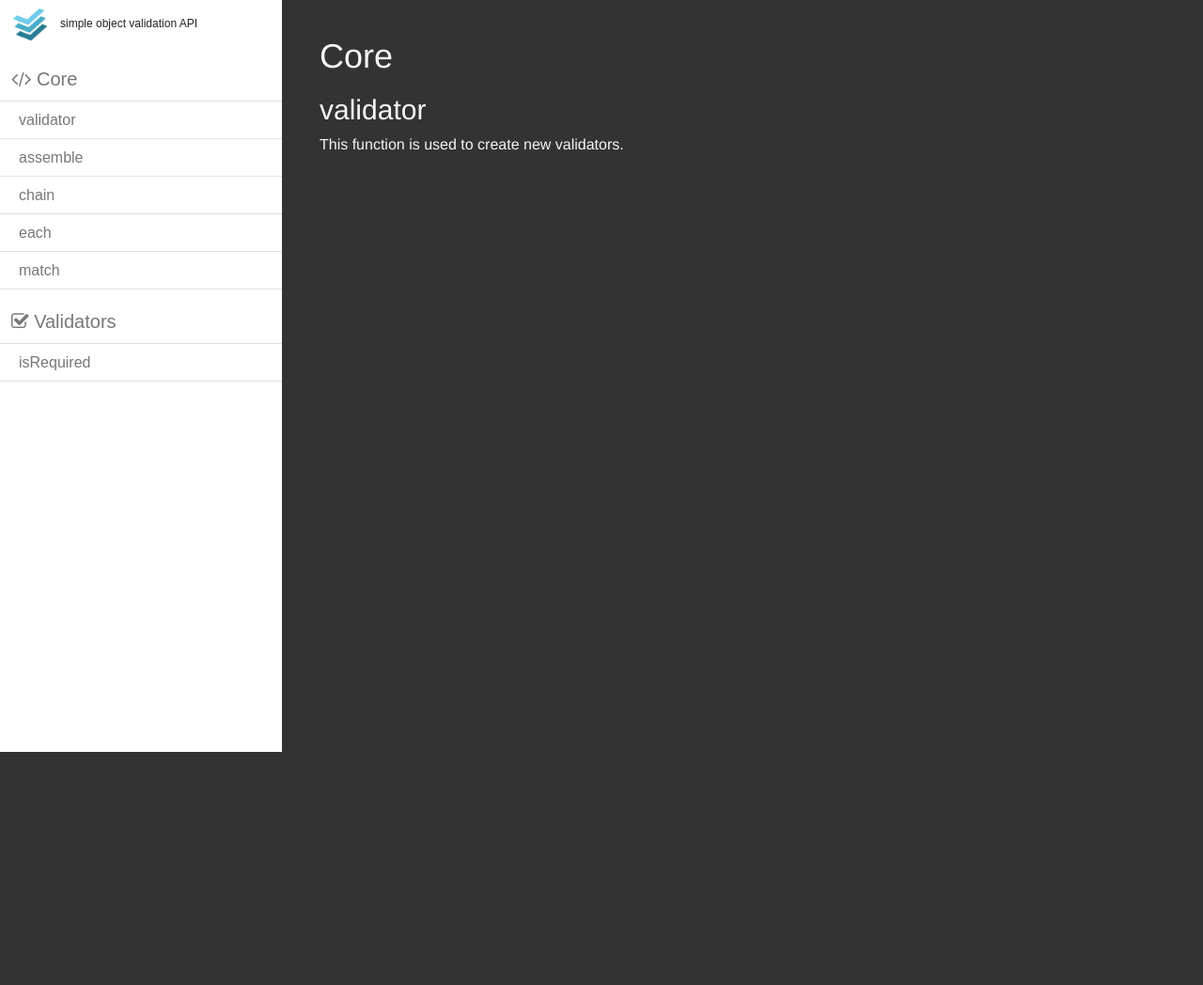
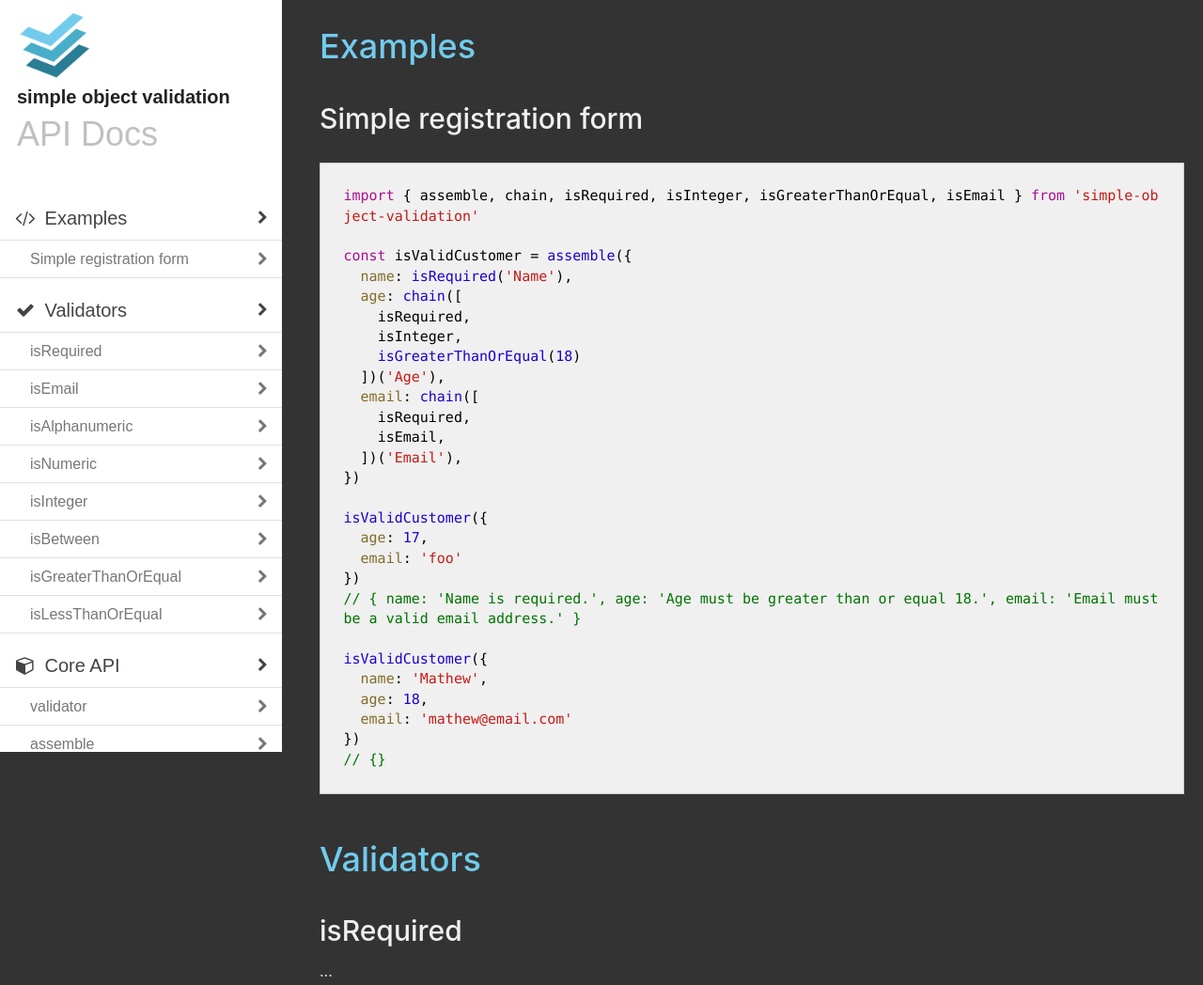
Before and after one commit to madcat23/simple-object-validation, a website built with webpack: page docs/index.html in a window 1280 px wide. Shown: the top 1048 px of the page at 94% size. Before the commit the page ends 800 px from the top, so only its background shows below. Built offline with nearby package versions, Linux system fonts and the light colour scheme.

Commit message:
Added docs

```diff
--- /dev/null
+++ b/docs/css/style.css
@@ -0,0 +1,182 @@
+body {
+  font-family: Sans-Serif;
+  margin: 0px;
+  padding: 0px;
+  background: #333333;
+  color: #f0f0f0;
+  font-size: 16px;
+
+  font-family: -apple-system, BlinkMacSystemFont, "Segoe UI", Helvetica, Arial, sans-serif, "Apple Color Emoji", "Segoe UI Emoji", "Segoe UI Symbol"
+}
+
+h1.top {
+  margin-top: 0;
+}
+h1 {
+  margin-top: 40px;
+  padding: 10px 0;
+  color: rgb(114, 203, 236);
+}
+h2 {
+  padding: 10px 0;
+  margin-top: 20px;
+  margin-bottom: 5px;
+}
+
+.definition {
+  font-family: monospace;
+  margin: 30px 0;
+  color: #72cbec;
+}
+.definition em {
+  color: #bce4f3;
+  font-style: normal;
+}
+.definition em em {
+  color: #ddeaef;
+}
+
+pre {
+  font-size: 1.5rem;
+  border-radius: 0;
+  background: #f0f0f0;
+  margin-top: 20px;
+}
+pre code {
+  position: relative;
+}
+.hljs {
+  background: #f0f0f0;
+}
+
+.nav-side-menu {
+  overflow: auto;
+  font-family: sans-serif;
+  font-size: 14px;
+  font-weight: 200;
+  background-color: #ffffff;
+  position: fixed;
+  top: 0px;
+  width: 300px;
+  height: 100%;
+}
+.nav-side-menu .brand {
+  background-color: #ffffff;
+  display: block;
+  text-align: center;
+  font-size: 20px;
+  color: #222222;
+  margin-top: 8px;
+}
+.nav-side-menu .brand p {
+  line-height: 30px;
+}
+.nav-side-menu .brand p strong {
+  font-size: 36px;
+  font-weight: normal;
+  margin-bottom: 10px;
+  display: inline-block;
+  color: #c0c0c0;
+}
+.nav-side-menu .brand img {
+  margin-right: 12px;
+}
+.nav-side-menu .toggle-btn {
+  display: none;
+}
+.menu-list a {
+  color: #777777;
+  font-size: 16px;
+  display: block;
+  line-height: 40px;
+  height: 40px;
+  padding: 0 12px;
+  text-decoration: none;
+  border-bottom: 1px solid #e0e0e0;
+  padding-left: 32px;
+  position: relative;
+}
+.menu-list a:after {
+  content: '\f054';
+  font-family: 'FontAwesome';
+  font-weight: normal;
+  font-size: 1.5rem;
+  position: absolute;
+  right: 1.5rem;
+  top: 0;
+}
+.menu-list a.headline {
+  padding: 0 12px;
+  font-size: 20px;
+  line-height: 48px;
+  height: 48px;
+  margin-top: 10px;
+  color: #444444;
+}
+.menu-list a.headline:first-child {
+  margin-top: 0;
+}
+.menu-list a:hover {
+  background: #4FADC8;
+  color: #ffffff;
+}
+.menu-list a:active {
+  background: #2E7D94;
+  color: #ffffff;
+}
+.menu-list a.active {
+  background: #e0e0e0;
+  font-weight: bold;
+  color: #444444;
+}
+.menu-list a.active:hover {
+  color: #444444;
+}
+.menu-list a > i.fa {
+  min-width: 30px;
+  text-align: center;
+}
+
+@media (max-width: 767px) {
+  .nav-side-menu {
+    position: relative;
+    width: 100%;
+    margin-bottom: 10px;
+    border-right: none;
+  }
+  .nav-side-menu .toggle-btn {
+    display: block;
+    cursor: pointer;
+    position: absolute;
+    right: 10px;
+    top: 10px;
+    z-index: 10 !important;
+    padding: 3px;
+    background-color: #2E7D94;
+    color: #ffffff;
+    width: 40px;
+    text-align: center;
+  }
+  .nav-side-menu .brand {
+    text-align: left !important;
+    line-height: 50px !important;
+    padding-left: 12px;
+  }
+}
+.content {
+  padding-left: 12px;
+}
+
+@media (min-width: 767px) {
+  .nav-side-menu .menu-list .menu-content {
+    display: block;
+  }
+  .content {
+    padding: 20px 20px 20px 340px;
+  }
+  .nav-side-menu .brand {
+    text-align: left;
+    padding-left: 18px;
+    padding-bottom: 30px;
+  }
+}
--- a/docs/index.html
+++ b/docs/index.html
@@ -2,168 +2,172 @@
 <html>
   <head>
     <title>simple object validation API</title>
-    <!--
--->
-    <link href="css/font-awesome.min.css" rel="stylesheet">
-    <!-- Latest compiled and minified CSS -->
+    <meta content="width=device-width, initial-scale=1.0, user-scalable=no" name="viewport">
+    <link rel="stylesheet" href="css/font-awesome.min.css">
     <link rel="stylesheet" href="https://maxcdn.bootstrapcdn.com/bootstrap/3.3.7/css/bootstrap.min.css" integrity="sha384-BVYiiSIFeK1dGmJRAkycuHAHRg32OmUcww7on3RYdg4Va+PmSTsz/K68vbdEjh4u" crossorigin="anonymous">
-
-    <!-- Optional theme -->
     <link rel="stylesheet" href="https://maxcdn.bootstrapcdn.com/bootstrap/3.3.7/css/bootstrap-theme.min.css" integrity="sha384-rHyoN1iRsVXV4nD0JutlnGaslCJuC7uwjduW9SVrLvRYooPp2bWYgmgJQIXwl/Sp" crossorigin="anonymous">
-
+    <link rel="stylesheet" href="https://cdnjs.cloudflare.com/ajax/libs/highlight.js/9.12.0/styles/xcode.min.css">
+    <link rel="stylesheet" href="css/style.css">
     <script src="https://ajax.googleapis.com/ajax/libs/jquery/3.2.1/jquery.min.js"></script>
-
-    <!-- Latest compiled and minified JavaScript -->
     <script src="https://maxcdn.bootstrapcdn.com/bootstrap/3.3.7/js/bootstrap.min.js" integrity="sha384-Tc5IQib027qvyjSMfHjOMaLkfuWVxZxUPnCJA7l2mCWNIpG9mGCD8wGNIcPD7Txa" crossorigin="anonymous"></script>
-
-    <style>
-      .nav-side-menu {
-        overflow: auto;
-        font-family: sans-serif;
-        font-size: 14px;
-        font-weight: 200;
-        background-color: #ffffff;
-        position: fixed;
-        top: 0px;
-        width: 300px;
-        height: 100%;
-      }
-      .nav-side-menu .brand {
-        background-color: #ffffff;
-        line-height: 50px;
-        display: block;
-        text-align: center;
-        font-size: 12px;
-        color: #222222;
-      }
-      .nav-side-menu .brand img {
-        margin-right: 12px;
-      }
-      .nav-side-menu .toggle-btn {
-        display: none;
-      }
-      .menu-list a {
-        color: #777777;
-        font-size: 16px;
-        display: block;
-        line-height: 40px;
-        height: 40px;
-        padding: 0 12px;
-        text-decoration: none;
-        border-bottom: 1px solid #e0e0e0;
-        padding-left: 20px;
-      }
-      .menu-list a.headline {
-        padding: 0 12px;
-        font-size: 20px;
-        line-height: 48px;
-        height: 48px;
-        margin-top: 10px;
-      }
-      .menu-list a:hover {
-        background: #4FADC8;
-        color: #ffffff;
-      }
-      .menu-list a:active {
-        background: #2E7D94;
-        color: #ffffff;
-      }
-      .menu-list a.active {
-        background: #e0e0e0;
-        font-weight: bold;
-        color: #444444;
-      }
-      .menu-list a.active:hover {
-        color: #444444;
-      }
-      @media (max-width: 767px) {
-        .nav-side-menu {
-          position: relative;
-          width: 100%;
-          margin-bottom: 10px;
-          border-right: none;
-        }
-        .nav-side-menu .toggle-btn {
-          display: block;
-          cursor: pointer;
-          position: absolute;
-          right: 10px;
-          top: 10px;
-          z-index: 10 !important;
-          padding: 3px;
-          background-color: #2E7D94;
-          color: #ffffff;
-          width: 40px;
-          text-align: center;
-        }
-        .nav-side-menu .brand {
-          text-align: left !important;
-          line-height: 50px !important;
-          padding-left: 12px;
-        }
-      }
-      .content {
-        padding-left: 12px;
-      }
-      @media (min-width: 767px) {
-        .nav-side-menu .menu-list .menu-content {
-          display: block;
-        }
-        .content {
-          padding: 20px 20px 20px 340px;
-        }
-        .nav-side-menu .brand {
-          text-align: left;
-          padding-left: 12px;
-        }
-      }
-
-      body {
-        margin: 0px;
-        padding: 0px;
-        background: #333333;
-        color: #f6f6f6;
-        font-size: 16px;
-      }
-
-
-    </style>
+    <script src="https://cdnjs.cloudflare.com/ajax/libs/highlight.js/9.12.0/highlight.min.js"></script>
+    <script src="js/scripts.js"></script>
   </head>
   <body>
-
     <div class="nav-side-menu">
-      <div class="brand"><img src="logo.png" width="40" height="40" />simple object validation API</div>
+      <div class="brand">
+        <img src="logo.png" width="80" height="80" />
+        <p style="font-weight: bold;">simple object validation</p>
+        <p><strong>API Docs</strong></p>
+      </div>
       <i class="fa fa-bars fa-2x toggle-btn" data-toggle="collapse" data-target="#menu-content"></i>
       <div class="menu-list">
         <div id="menu-content" class="menu-content collapse out">
-          <a href="#core" class="headline"><i class="fa fa-code"></i> Core</a>
+          <a href="#examples" class="headline"><i class="fa fa-code"></i> Examples</a>
+          <a href="#simple-registration-form">Simple registration form</a>
+
+          <a href="#validators" class="headline"><i class="fa fa-check"></i> Validators</a>
+          <a href="#is-required">isRequired</a>
+          <a href="#is-email">isEmail</a>
+          <a href="#is-alphanumeric">isAlphanumeric</a>
+          <a href="#is-numeric">isNumeric</a>
+          <a href="#is-integer">isInteger</a>
+          <a href="#is-between">isBetween</a>
+          <a href="#is-greater-than-or-equal">isGreaterThanOrEqual</a>
+          <a href="#is-less-than-or-equal">isLessThanOrEqual</a>
+
+          <a href="#core" class="headline"><i class="fa fa-cube"></i> Core API</a>
           <a href="#validator">validator</a>
           <a href="#assemble">assemble</a>
           <a href="#chain">chain</a>
           <a href="#each">each</a>
           <a href="#match">match</a>
-          <a href="#validators" class="headline"><i class="fa fa-check-square-o"></i> Validators</a>
-          <a href="#is-required">isRequired</a>
         </div>
-     </div>
+      </div>
+    </div>
+    <div class="content">
 
+<!-- BEGIN CONTENT -->
+
+<h1 id="examples" class="top">Examples</h1>
+
+<h2 id="simple-registration-form">Simple registration form</h2>
+
+<pre><code class="javascript">import { assemble, chain, isRequired, isInteger, isGreaterThanOrEqual, isEmail } from 'simple-object-validation'
+
+const isValidCustomer = assemble({
+  name: isRequired('Name'),
+  age: chain([
+    isRequired,
+    isInteger,
+    isGreaterThanOrEqual(18)
+  ])('Age'),
+  email: chain([
+    isRequired,
+    isEmail,
+  ])('Email'),
+})
+
+isValidCustomer({
+  age: 17,
+  email: 'foo'
+})
+// { name: 'Name is required.', age: 'Age must be greater than or equal 18.', email: 'Email must be a valid email address.' }
+
+isValidCustomer({
+  name: 'Mathew',
+  age: 18,
+  email: 'mathew@email.com'
+})
+// {}
+</code></pre>
+
+
+<h1 id="validators">Validators</h1>
+
+<h2 id="is-required">isRequired</h2>
+
+<p>...</p>
+
+<h2 id="is-email">isEmail</h2>
+
+<p>...</p>
+
+<h2 id="is-alphanumeric">isAlphanumeric</h2>
+
+<p>...</p>
+
+<h2 id="is-numeric">isNumeric</h2>
+
+<p>...</p>
+
+<h2 id="is-integer">isInteger</h2>
+
+<p>...</p>
+
+<h2 id="is-between">isBetween</h2>
+
+<p>...</p>
+
+<h2 id="is-greater-than-or-equal">isGreaterThanOrEqual</h2>
+
+<p>...</p>
+
+<h2 id="is-less-than-or-equal">isLessThanOrEqual</h2>
+
+<p>...</p>
+
+
+<h1 id="core">Core API</h1>
+
+<h2 id="validator">validator</h2>
+
+<div class="definition">
+  (checkFunction: <em>any => boolean</em>, messageCreator: <em>(param: <em>any</em>, name: <em>string</em>, value: <em>any</em>) => string</em>)
+  <br />=> (param: <em>any</em>) => (name: <em>string</em>) => (value: <em>any</em>) => string | undefined
 </div>
-<div class="content">
-  <h1>Core</h1>
-  <h2><a name="validator"></a>validator</h2>
-  <p>This function is used to create new validators.</p>
-</div>
+<p>
+  Okay, okay! This looks difficult at first sight, definitely. But it totally makes sense. This is how it works:
+</p>
+<p>
+  In simple-object-validation every <strong>actual</strong> validation function takes a value as an argument and returns either undefined or an error message. It really is that simple. But in order to get to this simple function you will need to configure your wanted validation behaviour. This is done via higher order functions. These higher order functions are functions that return other functions. So for example:<br />
+</p>
+<pre><code class="javascript">import { validator } from 'simple-object-validation'
 
-<script type="text/javascript">
-  $(window).on('hashchange', function(){
-    $('.nav-side-menu a').each(function() {
-      if($(this).attr('href') == window.location.hash) {
-        $(this).addClass('active')
-      } else {
-        $(this).removeClass('active')
-      }
-    })
-  }).trigger('hashchange')
-</script>
+// Example:
+const checkFunction = value => value === 42
+const messageCreator = (param, name, value) => `${name} must be the meaning of life!`
+const isMeaningOfLife = validator(checkFunction, messageCreator)
+
+isMeaningOfLife('Magic Number')(3.14) // 'Magic number must be the meaning of life'
+isMeaningOfLife('Magic Number')(42) // undefined
+</code></pre>
+
+<h2 id="assemble">assemble</h2>
+
+<p>This function is used to combine validators in order to validate whole objects.</p>
+<p>...</p>
+
+<h2 id="chain">chain</h2>
+
+<p>If there are several validators that need to be applied to a value, use the chain function.</p>
+<p>...</p>
+
+<h2 id="each">each</h2>
+
+<p>...</p>
+
+<h2 id="match">match</h2>
+
+<p>...</p>
+
+
+<!-- END CONTENT -->
+
+    </div>
+
+    <script type="text/javascript">
+
+    </script>
   </body>
 </html>
--- /dev/null
+++ b/docs/js/scripts.js
@@ -0,0 +1,73 @@
+ /* global window, document, $ */
+
+$(window).on('hashchange', function() {
+  $('.nav-side-menu a').each(function() {
+    if ($(this).attr('href') == window.location.hash) {
+      $(this).addClass('active')
+    } else {
+      $(this).removeClass('active')
+    }
+  })
+}).trigger('hashchange')
+
+$('.menu-content a').click(function() {
+  $('.menu-content a').removeClass('active')
+  $(this).addClass('active')
+})
+
+$(window).on('scroll', function() {
+  var $headlines = $('h1[id], h2[id]')
+  var $menuContent = $('#menu-content')
+  var $navSideMenu = $('.nav-side-menu')
+  var sideMenuHeight = $navSideMenu.outerHeight()
+  var sideMenuScrollPosition = $navSideMenu.scrollTop()
+  $menuContent.find('a').removeClass('active')
+  var globalScrollPosition = $(window).scrollTop()
+
+  var passedHeadlines = []
+  $headlines.each(function() {
+    var $headline = $(this)
+    var headlineOffsetToViewport = $headline.offset().top - globalScrollPosition
+
+    if (headlineOffsetToViewport <= 0) {
+      passedHeadlines.push(this)
+    }
+  })
+
+  var $currentHeadline = $(passedHeadlines.pop())
+
+  if ($currentHeadline) {
+    var $menuItem = $menuContent.find('a[href=\\#' + $currentHeadline.attr('id') + ']')
+
+    if ($menuItem.length > 0) {
+      $menuItem.addClass('active')
+      var menuItemPosition = $menuItem.offset().top
+      var itemOffset = menuItemPosition - globalScrollPosition
+      if (itemOffset < 0) {
+        var newScrollPosition = menuItemPosition - globalScrollPosition + sideMenuScrollPosition
+        $navSideMenu.scrollTop(newScrollPosition)
+      } else if (itemOffset > sideMenuHeight) {
+        var newScrollPosition = menuItemPosition - globalScrollPosition + sideMenuScrollPosition - sideMenuHeight + $menuItem.outerHeight() - 1
+        $navSideMenu.scrollTop(newScrollPosition)
+      }
+    }
+  }
+
+  function myScroll(offset) {
+    if(window.scroll) {
+      window.scroll({
+        top: 2500,
+        left: 0,
+        behavior: 'smooth'
+      });
+    } else {
+
+    }
+  }
+}).trigger('scroll')
+
+$(document).ready(function() {
+  $('pre code').each(function(i, block) {
+    hljs.highlightBlock(block)
+  })
+})
```
